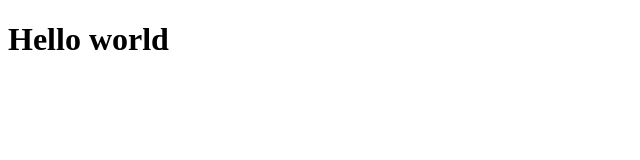
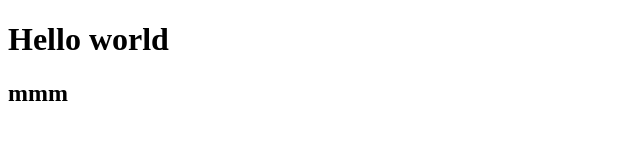
Before and after one commit to Nyacist/landing-page, a plain HTML site: page index.html in a window 1280 px wide. Shown: the whole page, without its empty margins (0-640 px from the left). Drawn offline with Linux system fonts and the light colour scheme.

Commit message:
Update index.html

```diff
--- a/index.html
+++ b/index.html
@@ -6,5 +6,6 @@
 </head>
 <body>
     <h1>Hello world</h1>
+    <h2>mmm</h2>
 </body>
 </html>
```
